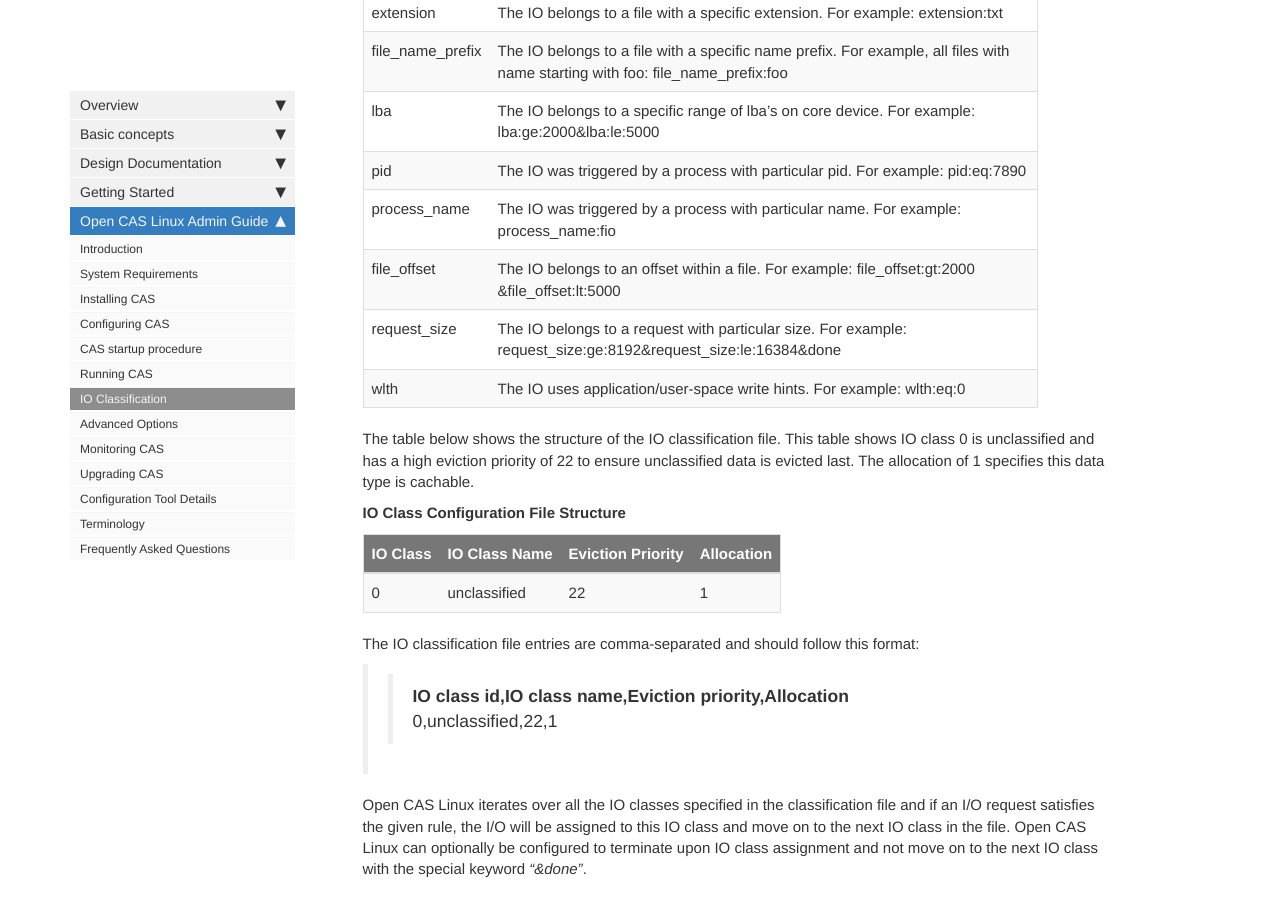
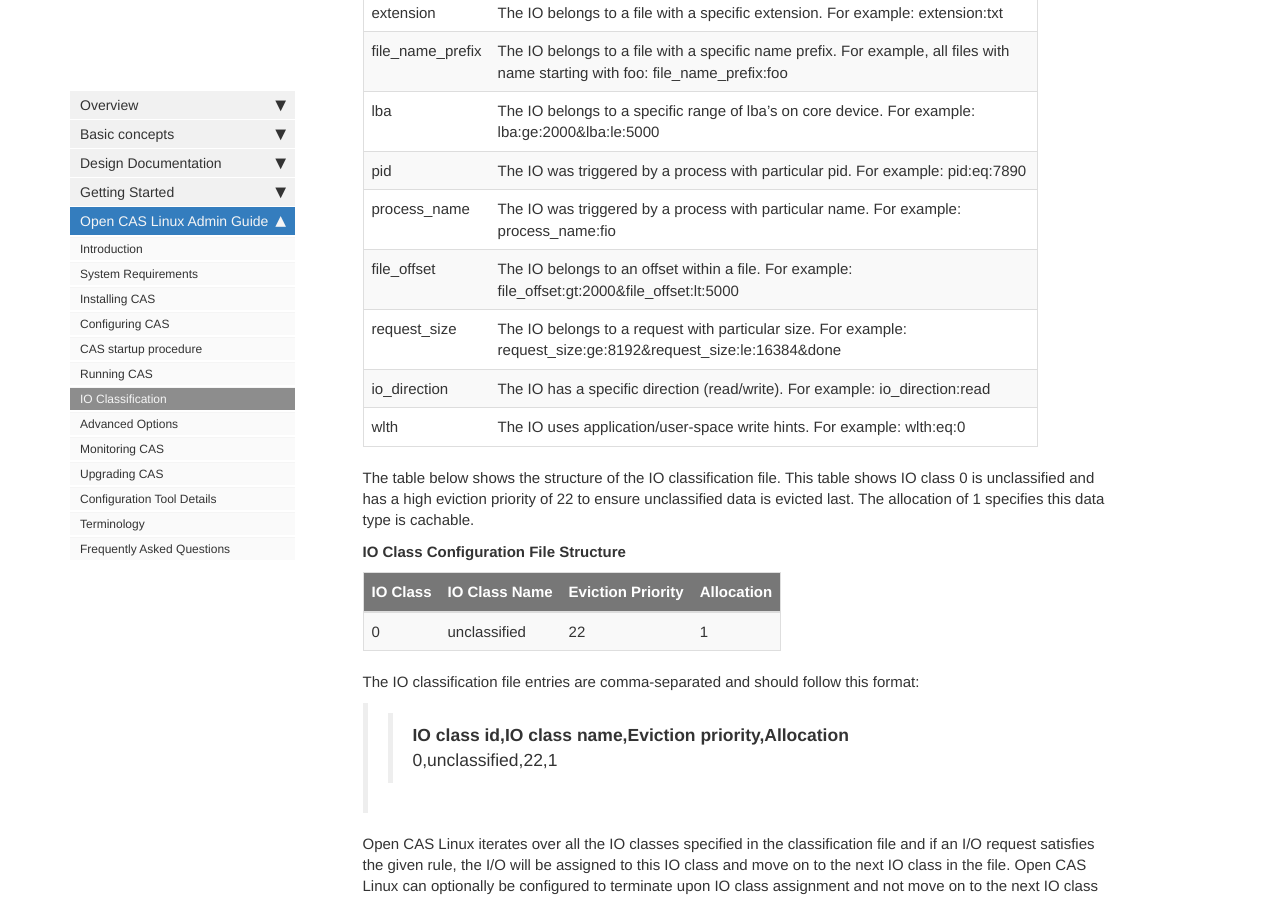
Before and after one commit to Open-CAS/open-cas.github.io, a Jekyll site: the page built from pages/open_cas_linux/guide_io_classification.md, in a window 1280 px wide and 900 px high, scrolled down 1966 px. Built offline with Jekyll 4.4.1, drawn with Linux system fonts in a browser that asks for light colours; nearby versions of some CDN libraries; comment, search, counter and statistics services are not loaded; some of the changed lines change nothing that is shown.

Commit message:
New IO classification rule `io_direction`
Signed-off-by: Daniel Madej <daniel.madej@huawei.com>

```diff
--- a/pages/open_cas_linux/guide_io_classification.md
+++ b/pages/open_cas_linux/guide_io_classification.md
@@ -1,6 +1,6 @@
 ---
 title: Open CAS Linux - Admin Guide
-last_updated: April 29, 2019
+last_updated: March, 2025
 toc: true
 permalink: guide_io_classification.html
 ---
@@ -62,17 +62,18 @@
 | unclassified      | The IO cannot be classified by any other class ID.                                                                                      |
 | metadata          | The IO contains filesystem metadata.                                                                                                    |
 | direct            | The IO is flagged to be performed directly on the device without buffering. This may be set by the application using the O_DIRECT flag. |
-| core_id           | The IO belongs to a particular core. For example to classify the IO to a core with id 1: core_id:eq:1                                      |
+| core_id           | The IO belongs to a particular core. For example to classify the IO to a core with id 1: core_id:eq:1                                   |
 | file_size         | The IO belongs to a file with a specific size in bytes. For example if the file size is less or equal to 4096 bytes: file_size:le:4096  |
 | directory         | The IO belongs to a specific directory path. For example: directory:/data/datab                                                         |
 | io_class          | The IO can be classified by a previously defined io_class ID. For example, to reference IO class with ID 3: io_class:3                  |
 | extension         | The IO belongs to a file with a specific extension. For example: extension:txt                                                          |
-| file_name_prefix  | The IO belongs to a file with a specific name prefix. For example, all files with name starting with foo: file_name_prefix:foo        |
+| file_name_prefix  | The IO belongs to a file with a specific name prefix. For example, all files with name starting with foo: file_name_prefix:foo          |
 | lba               | The IO belongs to a specific range of lba’s on core device.  For example: lba:ge:2000&lba:le:5000                                       |
 | pid               | The IO was triggered by a process with particular pid. For example: pid:eq:7890                                                         |
 | process_name      | The IO was triggered by a process with particular name. For example: process_name:fio                                                   |
-| file_offset       | The IO belongs to an offset within a file. For example: file_offset:gt:2000 &file_offset:lt:5000                                        |
+| file_offset       | The IO belongs to an offset within a file. For example: file_offset:gt:2000&file_offset:lt:5000                                         |
 | request_size      | The IO belongs to a request with particular size. For example: request_size:ge:8192&request_size:le:16384&done                          |
+| io_direction      | The IO has a specific direction (read/write). For example: io_direction:read                                                            |
 | wlth              | The IO uses application/user-space write hints. For example: wlth:eq:0                                                                  |
 
 
```
